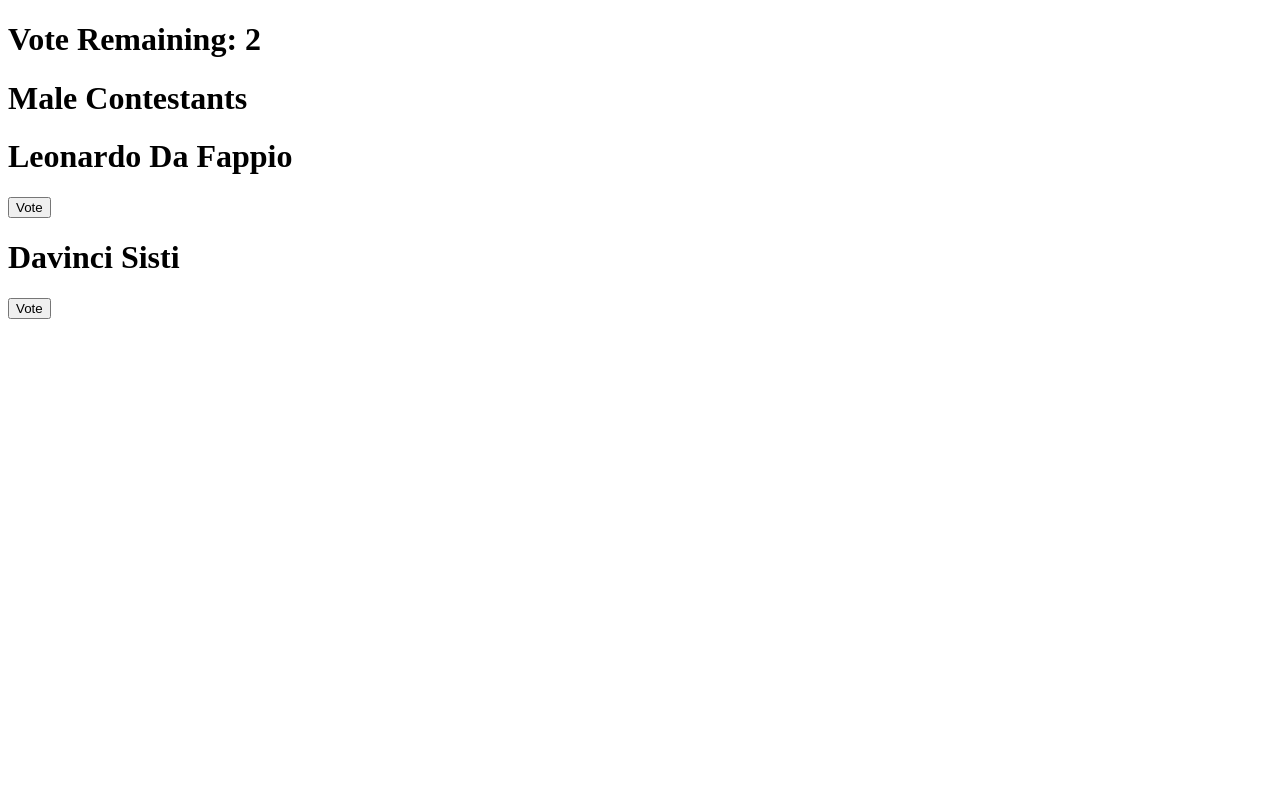
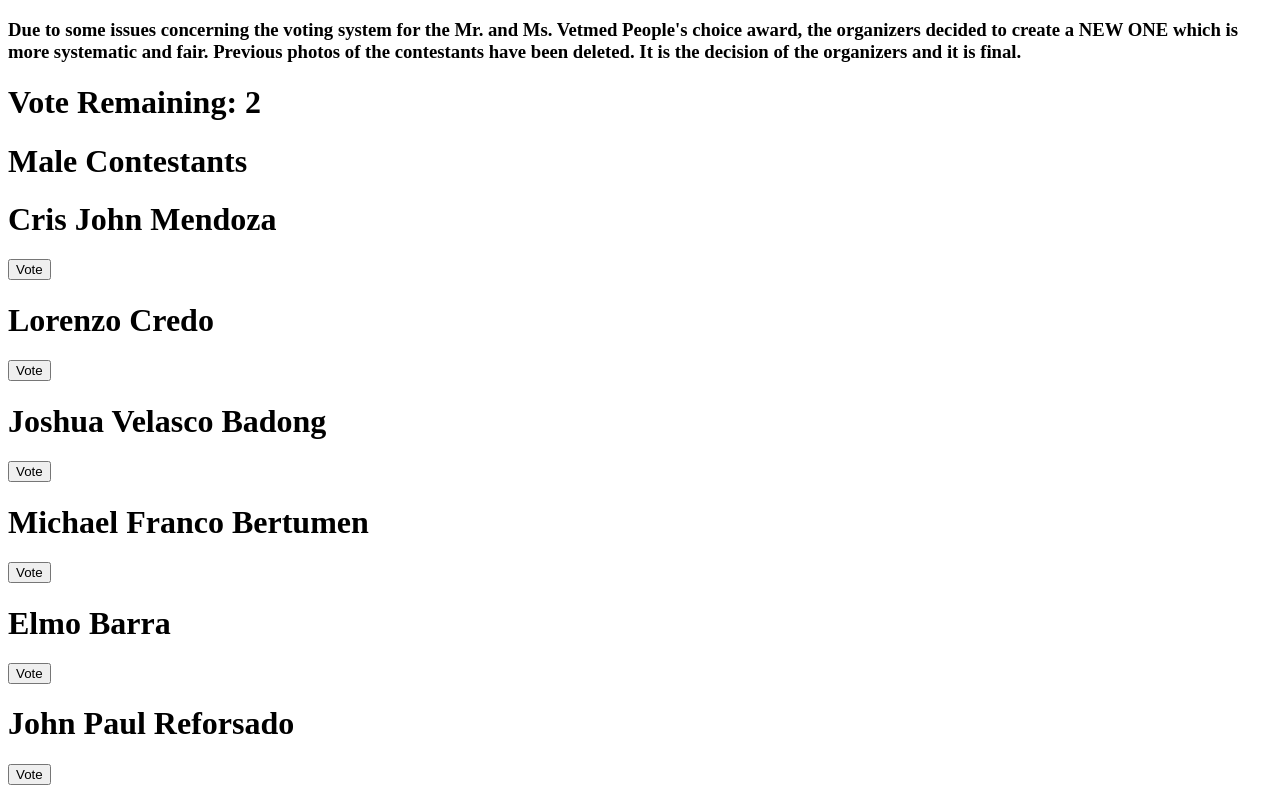
Before and after one commit to neilaldreiii/cbsua-cvm-poll, a Vue app: page /#/ in a window 1280 px wide. Shown: the top 800 px of the page. Built offline with nearby package versions, Linux system fonts and the light colour scheme.

Commit message:
Added Candidates data

```diff
--- a/src/components/AppPoll.vue
+++ b/src/components/AppPoll.vue
@@ -60,7 +60,7 @@
         </div>
         <!-- Done voting female contestants ? -->
         <div v-if="fVoteCount < 1" class="thank-you">
-            <h1>Thank you for voting</h1>
+            <h1>Thank you for voting Mr. And Ms. VetMed (People's choice) 2019. Share the poll with your friends using the buttons below.</h1>
         </div>
     </div>
 </template>
@@ -84,22 +84,101 @@ export default {
             maleContestants: [
                 {
                     id: 1,
-                    name: "Leonardo Da Fappio"
+                    name: "Cris John Mendoza",
+                    dp: null
                 },
                 {
                     id: 2,
-                    name: "Davinci Sisti"
+                    name: "Lorenzo Credo",
+                    dp: null
+                },
+                {
+                    id: 3,
+                    name: "Joshua Velasco Badong",
+                    dp:null
+                },
+                {
+                    id: 4,
+                    name: "Michael Franco Bertumen",
+                    dp: null
+                },
+                {
+                    id: 5,
+                    name: "Elmo Barra",
+                    dp:null
+                },
+                {
+                    id: 6,
+                    name: "John Paul Reforsado",
+                    dp:null
+                },
+                {
+                    id: 7,
+                    name: "Julius Oliver Llana",
+                    dp:null
+                },
+                {
+                    id: 8,
+                    name: "Jonas Fernandez",
+                    dp:null
+                },
+                {
+                    id: 9,
+                    name: "Dan Miguel Legaspi",
+                    dp:null
                 }
             ],
             femaleContestants: [
                 {
                     id: 1,
-                    name: "Liza rd"
+                    name: "Joanna Peralta",
+                    dp: null
                 },
                 {
                     id: 2,
-                    name: "Catreeeen Biy"
-                }
+                    name: "Shiela Payno",
+                    dp: null
+                },
+                {
+                    id: 3,
+                    name: "Alyssa Ashley Lumacad",
+                    dp: null
+                },
+                {
+                    id: 4,
+                    name: "Matea Ela Noche",
+                    dp: null
+                },
+                {
+                    id: 5,
+                    name: "Merlyn Castelo",
+                    dp: null
+                },
+                {
+                    id: 6,
+                    name: "Joy Laurel Buena",
+                    dp: null
+                },
+                {
+                    id: 7,
+                    name: "Angel Dalanon",
+                    dp: null
+                },
+                {
+                    id: 8,
+                    name: "Donna Carmela Hapal",
+                    dp: null
+                },
+                {
+                    id: 9,
+                    name: "Shiena Aguilar",
+                    dp: null
+                },
+                {
+                    id: 10,
+                    name: "Maricar Zoilo",
+                    dp: null
+                },
             ],
             voted: []
         }
--- a/src/views/Home.vue
+++ b/src/views/Home.vue
@@ -1,5 +1,8 @@
 <template>
   <div class="home">
+    <div class="intro">
+      <h3>Due to some issues concerning the voting system for the Mr. and Ms. Vetmed People's choice award, the organizers decided to create a <b>NEW ONE</b> which is more systematic and fair. Previous photos of the contestants have been deleted. It is the decision of the organizers and it is final.</h3>
+    </div>
     <app-poll></app-poll>
   </div>
 </template>
```
